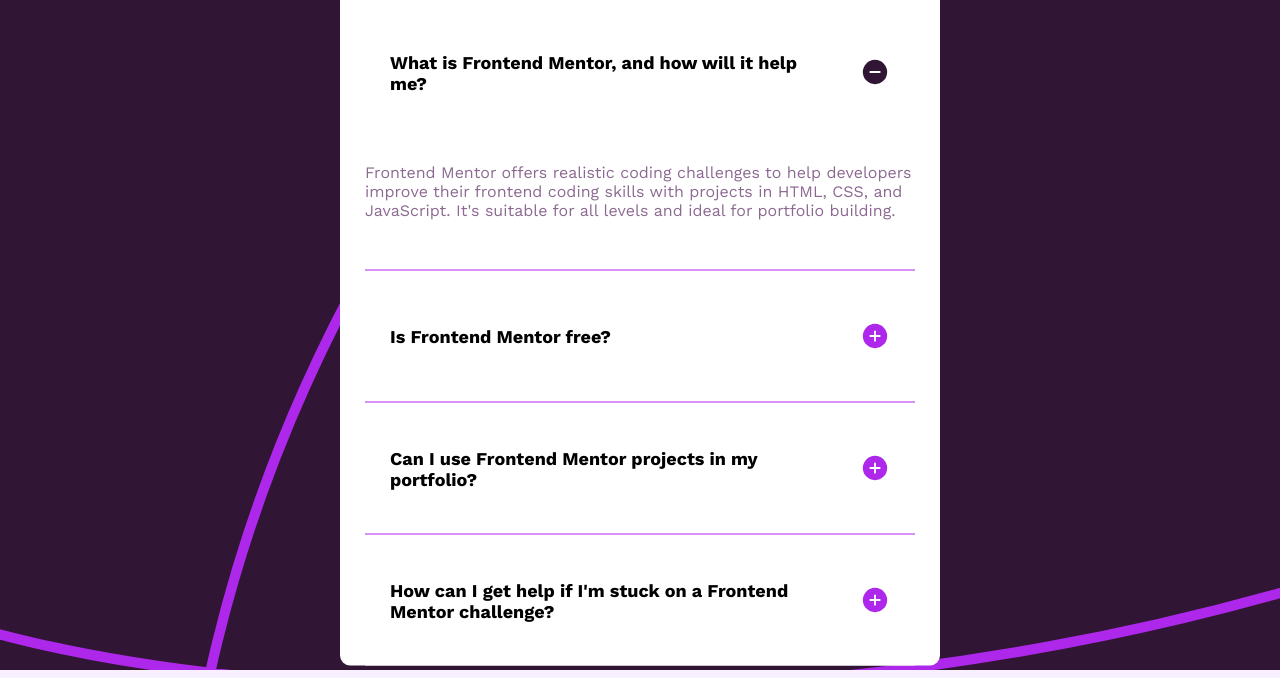
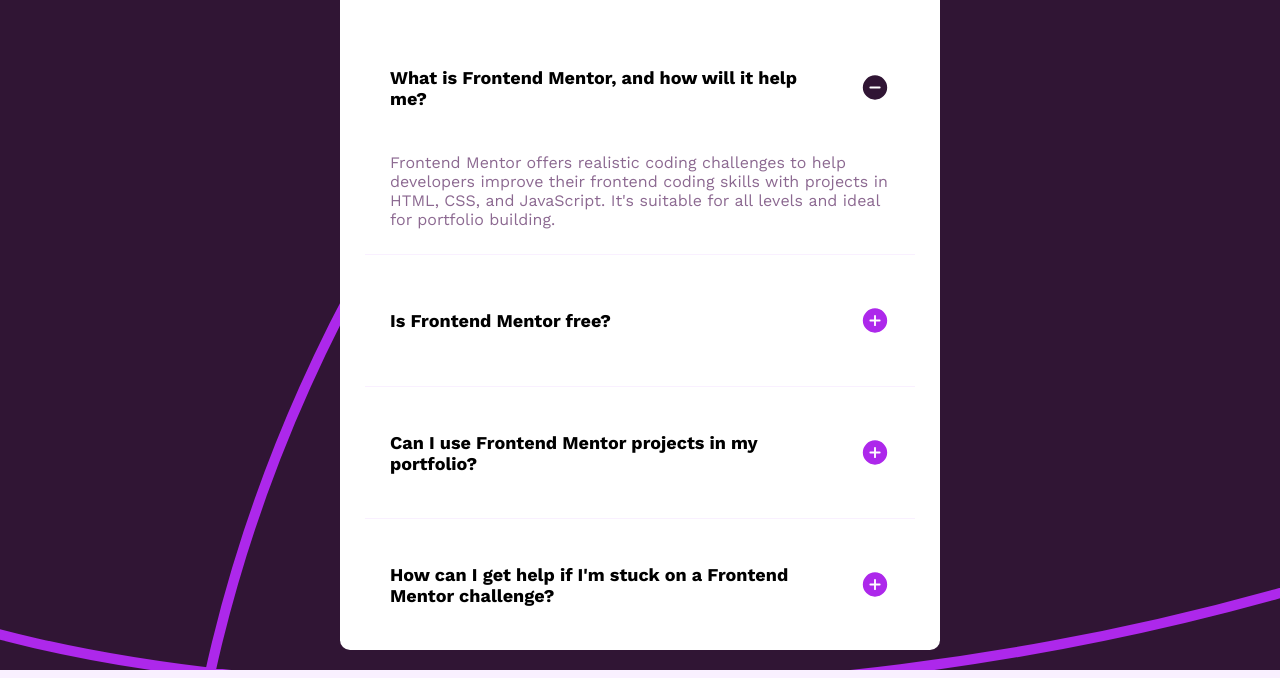
Before and after one commit to MeowB/faq-accordion-main, a plain HTML site: page index.html in a window 1280 px wide. Both pictures are taken after a click on the button "What is Frontend Mentor, and how will it help me?". Shown: the part 122-800 px from the top of the page. Drawn offline with Linux system fonts and the light colour scheme.

Commit message:
making progress

```diff
--- a/main.js
+++ b/main.js
@@ -1,52 +1,41 @@
 const acc = document.getElementsByClassName("accordion");
 let i;
 
+// accordion
 for (let i = 0; i < acc.length; i++) {
 	acc[i].addEventListener("click", function() {
-		const isActive = this.classList.contains("active");
-
-		hideInactivePanels();
+		const panel = this.nextElementSibling;
+		const panels = document.querySelectorAll(".panel")
+		const img = this.querySelector("img");
+		const imgs = document.querySelectorAll("button > img")
 
 
-    	// Toggle the "active" class to highlight the clicked accordion
-	   	this.classList.toggle("active");
-		const img = this.querySelector("img");
-
-		const panel = this.nextElementSibling;
-
-        // If the accordion was already active, remove the "active" class and hide the panel
-		if (isActive) {
-            console.log("been there")
-			this.classList.remove("active")
-			panel.style.display = "none"
-			return
-        }
-
-        // Toggle between hiding and showing the active panel
+		// check if the panel clicked is already open to close it
 		if (panel.style.display === "block") {
 			panel.style.display = "none";
 			img.src = "assets/images/icon-plus.svg"
 
-		} else {
+		} else { // if it's not already open, then open it
 			panel.style.display = "block";
 			img.src = "assets/images/icon-minus.svg"
 		}
 
+		// for each other panels, hide the content
+		for (let i = 0; i < panels.length; i++) {
+			const currentPanel = panels[i];
+			if (currentPanel !== panel) {
+				currentPanel.style.display = "none";
+			}
+		}
+
+		// check if the image match the one clicked on or else return to the plus image
+		for (let i = 0; i < imgs.length; i++) {
+			const temp = imgs[i];
+			if (temp != img) {
+				temp.src = "assets/images/icon-plus.svg"
+			}
+
+		}
+
 	});
 }
-
-// Function to hide all inactive panels and reset all plus icons
-function hideInactivePanels() {
-	const panels = document.querySelectorAll('.panel');
-	const imgs = document.querySelectorAll(".accordion > img")
-
-    // Loop through each panel and hide it
-    panels.forEach(panel => {
-        panel.style.display = "none";
-    });
-
-    // Loop through each image and reset its source to a plus icon
-	imgs.forEach(img => {
-		img.src = "assets/images/icon-plus.svg"
-	})
-}
--- a/style/style.scss
+++ b/style/style.scss
@@ -62,7 +62,7 @@
 		font-size: 18px;
 		font-weight: bold;
 		cursor: pointer;
-		border-top: 1px solid $c-pink;
+		border-top: 1px solid $c-light-pink;
 
 	}
 	button:nth-child(1) {
@@ -78,11 +78,12 @@
 	}
 
 	.panel {
-		margin: 25px;
+		margin: 0 25px;
 		padding-bottom: 25px;
 		display: none;
 		p {
 			color: $c-grayish-purple;
+			padding: 0 25px;
 		}
 	}
 }
```
Also changed, not shown: style/style.css, 1 other file.
